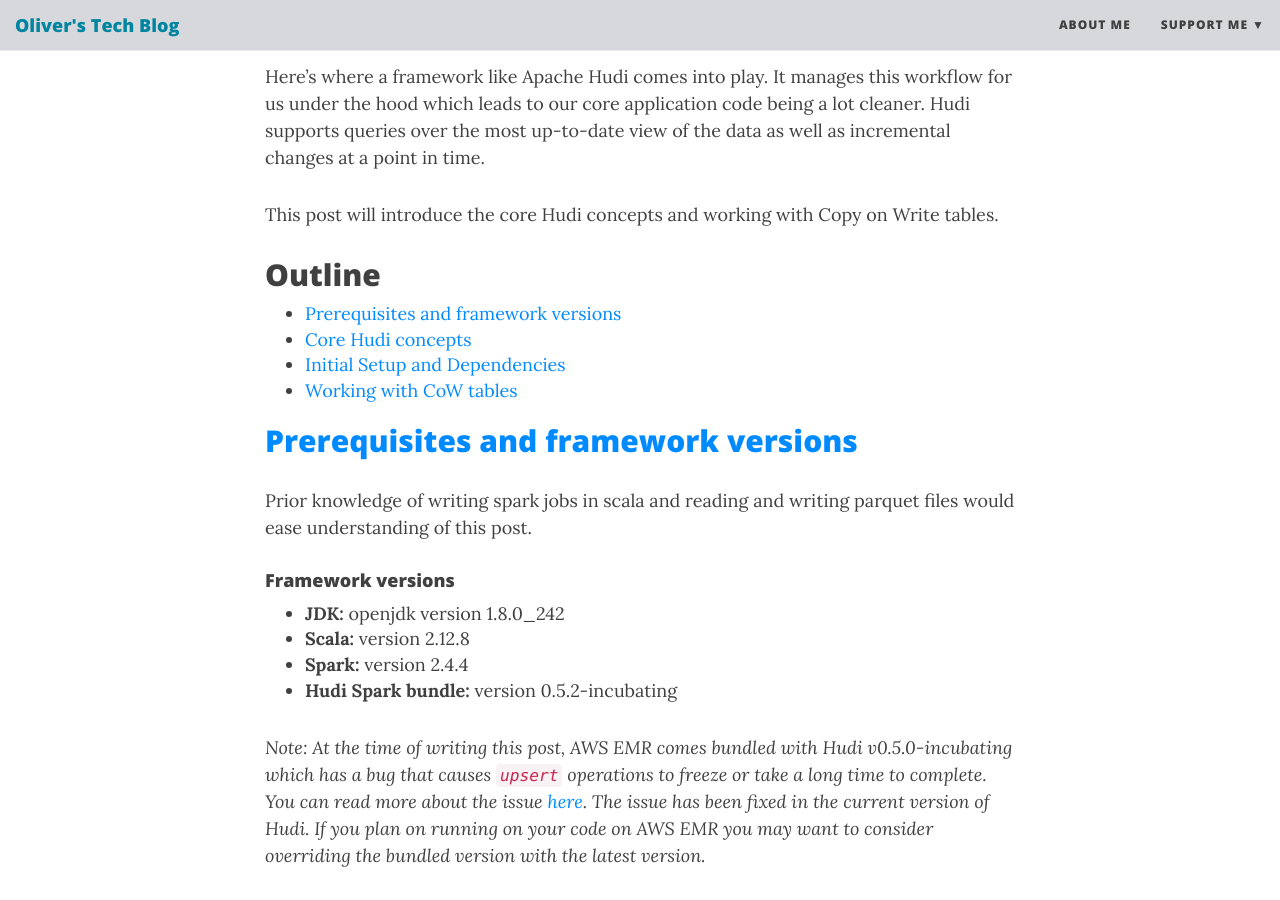
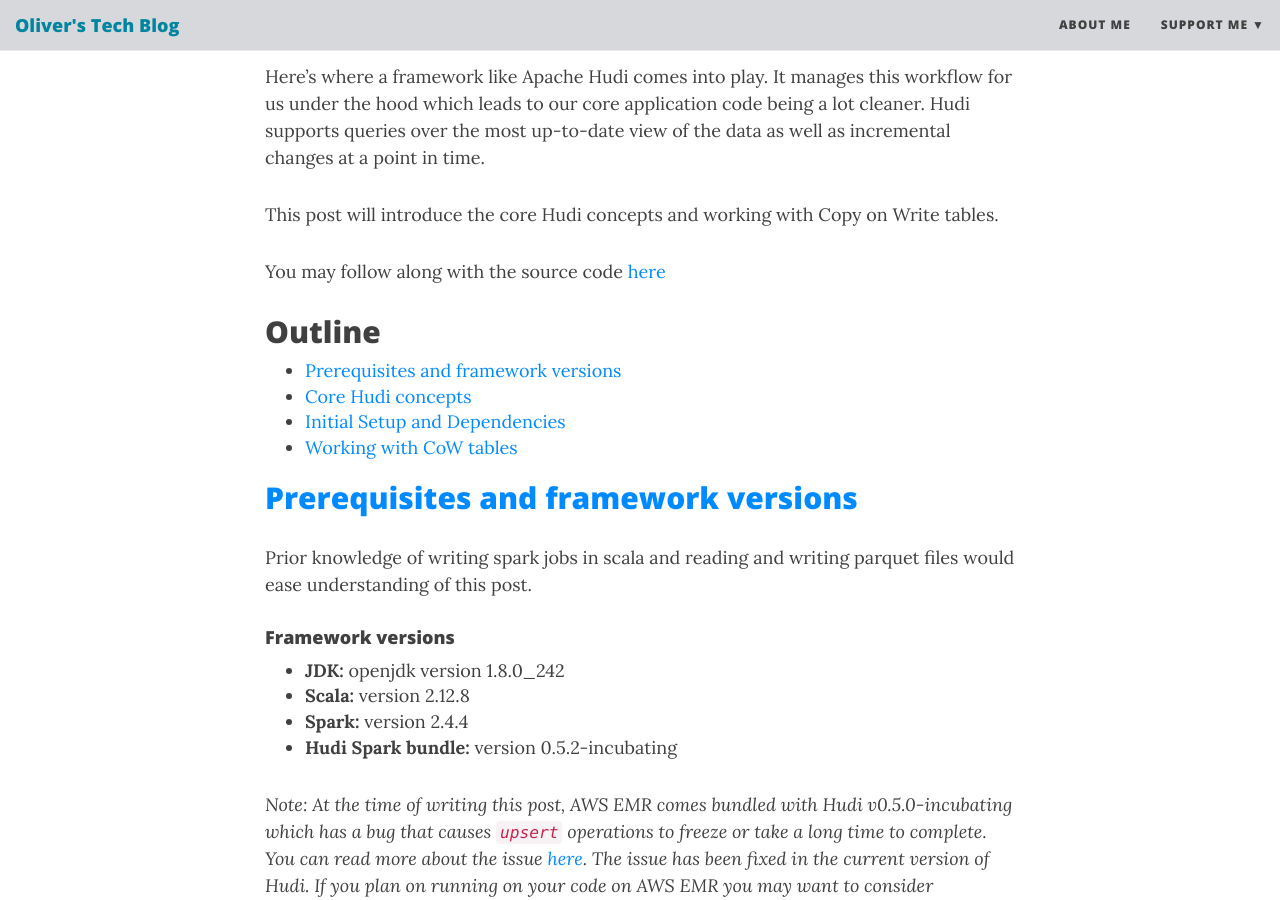
Before and after one commit to oliversavio/oliversavio.github.io, a Jekyll site: the page built from _posts/2020-04-13-building-analytical-datalake-with-apache-spark-and-apache-hudi.md, in a window 1280 px wide and 900 px high, scrolled down 1553 px. Built offline with Jekyll 4.4.1, drawn with Linux system fonts in a browser that asks for light colours; nearby versions of some CDN libraries; some of the changed text lies outside the part shown.

Commit message:
added link to source code

```diff
--- a/_posts/2020-04-13-building-analytical-datalake-with-apache-spark-and-apache-hudi.md
+++ b/_posts/2020-04-13-building-analytical-datalake-with-apache-spark-and-apache-hudi.md
@@ -22,6 +22,8 @@ A common workflow to maintain incremental updates when working with data stored
 Here's where a framework like Apache Hudi comes into play. It manages this workflow for us under the hood which leads to our core application code being a lot cleaner. Hudi supports queries over the most up-to-date view of the data as well as incremental changes at a point in time.
 
 This post will introduce the core Hudi concepts and working with Copy on Write tables.
+
+You may follow along with the source code [here][source-code]
 
 ## Outline
 - [Prerequisites and framework versions](#prerequisites-and-framework-versions)
@@ -301,6 +303,7 @@ This is all that this part covers. In Part 2 we'll explore working with Merge on
 2. [Hudi Documentation][hudi-documentation]
 3. [Hoodie: An Open Source Incremental Processing Framework From Uber][hudi-youtube]
 4. [Hive four step strategy][hive-four-step-strategy]
+5. [Source Code for snippets in this post][source-code]
 
 
 
@@ -309,3 +312,4 @@ This is all that this part covers. In Part 2 we'll explore working with Merge on
 [hudi-documentation]: https://hudi.apache.org/docs/quick-start-guide.html
 [hudi-youtube]: https://www.youtube.com/watch?v=7Wudjc-v7CA
 [hive-four-step-strategy]: https://community.cloudera.com/t5/Community-Articles/FOUR-STEP-STRATEGY-FOR-INCREMENTAL-UPDATES-IN-APACHE-HIVE-ON/ta-p/246015
+[source-code]: https://github.com/oliversavio/hudi-data-lake-example
```
